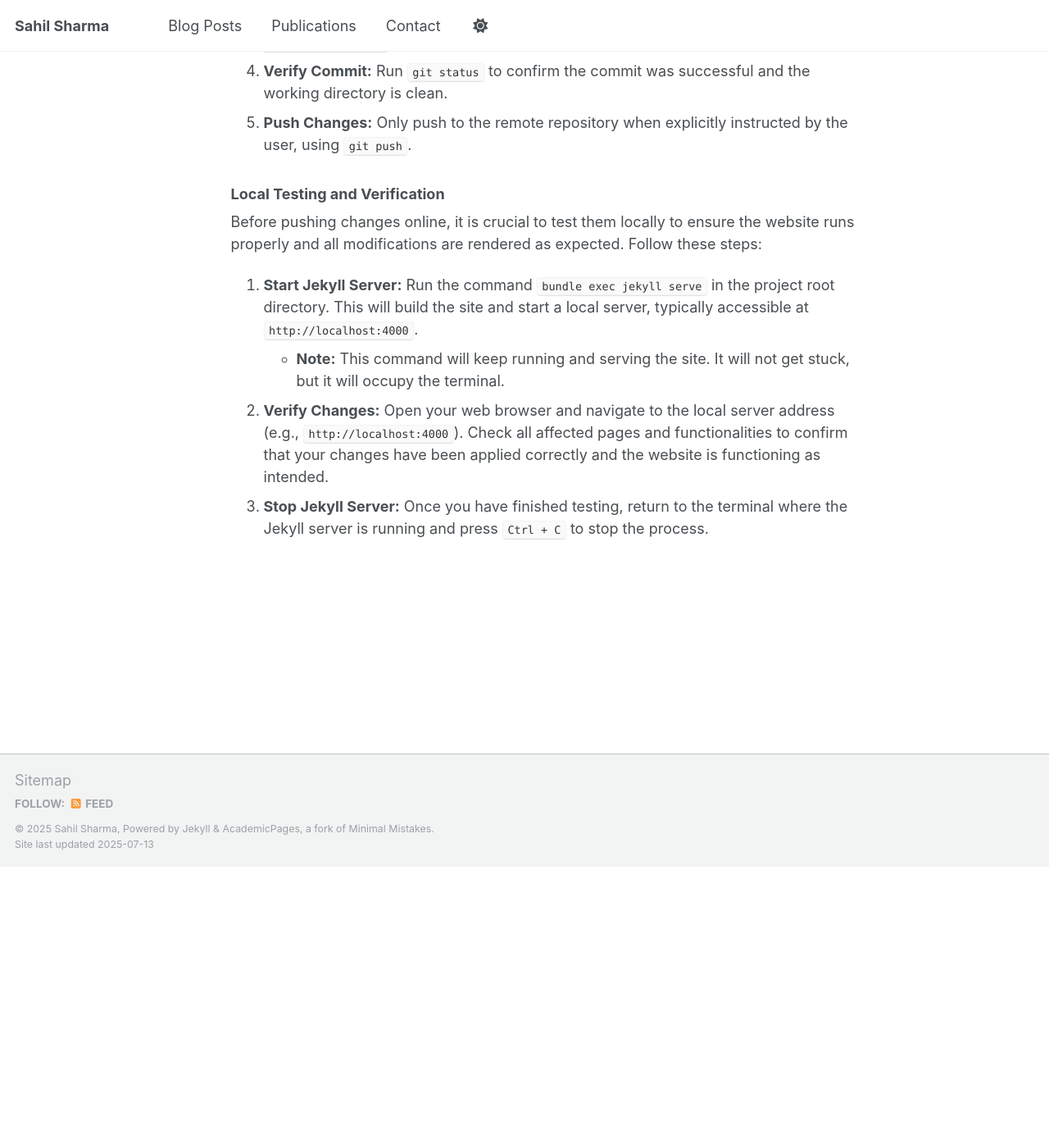
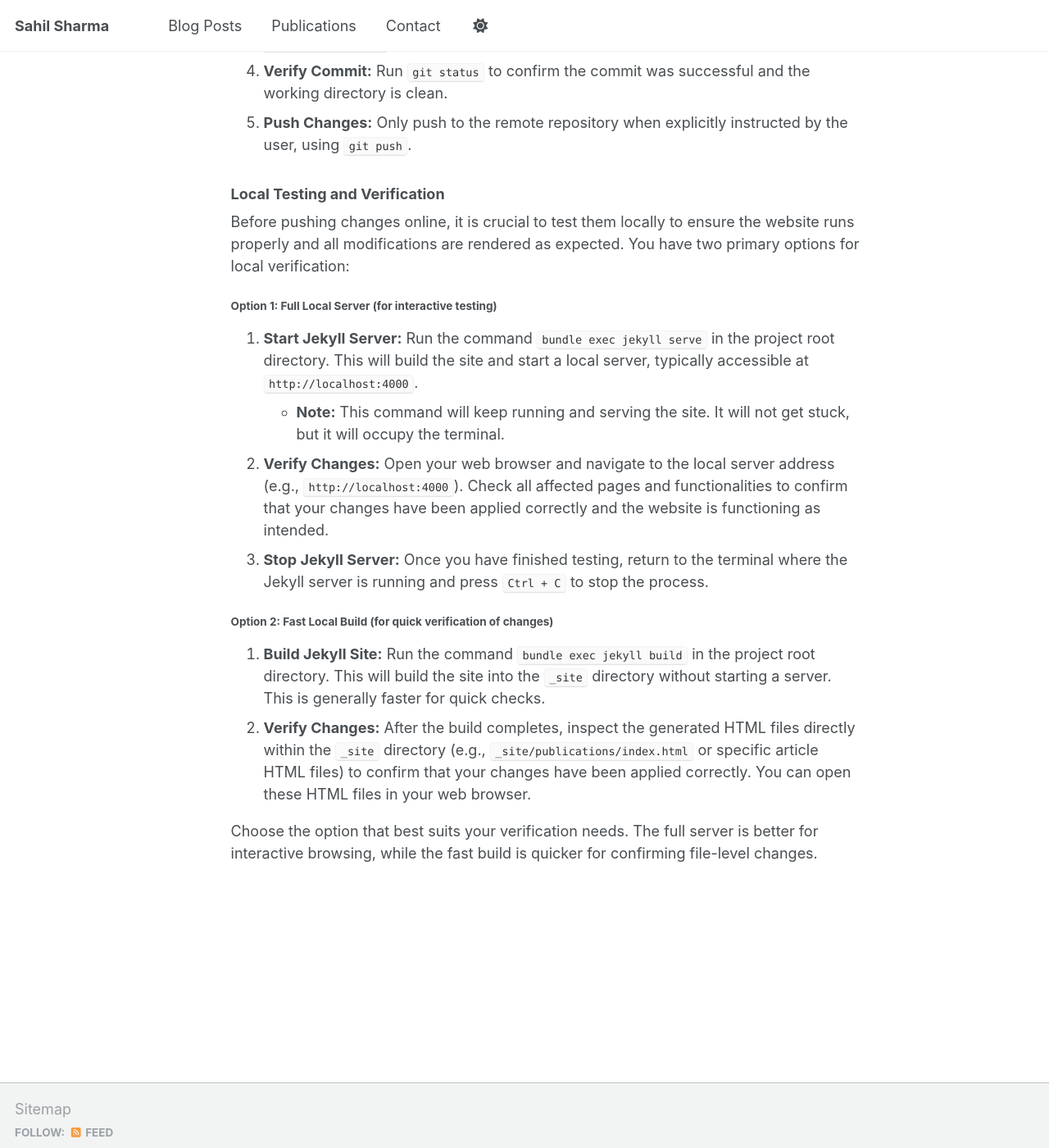
Before and after one commit to sahil-datascience/sahil-datascience.github.io, a Jekyll site: the page built from GEMINI.md, in a window 1280 px wide and 1400 px high, scrolled down 3045 px. Shown: the whole window at 82% size. Built offline with Jekyll 4.4.1, drawn with Linux system fonts in a browser that asks for light colours; some web fonts are replaced; our own code applies the rules of GitHub Pages for plain Markdown files; before the commit the page ends 4102 px from its top, so only the background shows below that.

Commit message:
docs: Add fast local testing instructions to GEMINI.md

```diff
--- a/GEMINI.md
+++ b/GEMINI.md
@@ -92,9 +92,18 @@ When performing changes that require a commit and push, the agent will adhere to
 
 ### Local Testing and Verification
 
-Before pushing changes online, it is crucial to test them locally to ensure the website runs properly and all modifications are rendered as expected. Follow these steps:
+Before pushing changes online, it is crucial to test them locally to ensure the website runs properly and all modifications are rendered as expected. You have two primary options for local verification:
+
+#### Option 1: Full Local Server (for interactive testing)
 
 1.  **Start Jekyll Server:** Run the command `bundle exec jekyll serve` in the project root directory. This will build the site and start a local server, typically accessible at `http://localhost:4000`.
     *   **Note:** This command will keep running and serving the site. It will not get stuck, but it will occupy the terminal.
 2.  **Verify Changes:** Open your web browser and navigate to the local server address (e.g., `http://localhost:4000`). Check all affected pages and functionalities to confirm that your changes have been applied correctly and the website is functioning as intended.
 3.  **Stop Jekyll Server:** Once you have finished testing, return to the terminal where the Jekyll server is running and press `Ctrl + C` to stop the process.
+
+#### Option 2: Fast Local Build (for quick verification of changes)
+
+1.  **Build Jekyll Site:** Run the command `bundle exec jekyll build` in the project root directory. This will build the site into the `_site` directory without starting a server. This is generally faster for quick checks.
+2.  **Verify Changes:** After the build completes, inspect the generated HTML files directly within the `_site` directory (e.g., `_site/publications/index.html` or specific article HTML files) to confirm that your changes have been applied correctly. You can open these HTML files in your web browser.
+
+Choose the option that best suits your verification needs. The full server is better for interactive browsing, while the fast build is quicker for confirming file-level changes.
```
